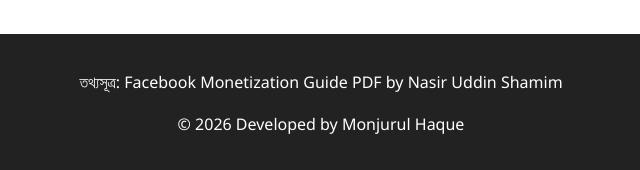
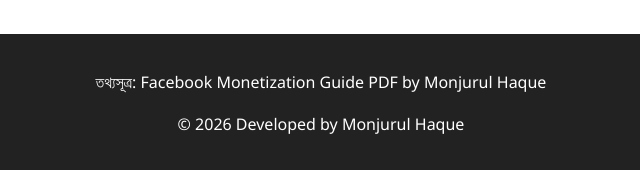
Before and after one commit to economist-bd/fb-guide, a website: page index.html in a window 1280 px wide. Shown: the part 4787-4957 px from the top of the page, 319-959 px from the left. Drawn offline with nearby package versions, Linux system fonts and the light colour scheme.

Commit message:
Update index.html

```diff
--- a/index.html
+++ b/index.html
@@ -271,7 +271,7 @@
 
     <footer>
         <div class="container">
-            <p>তথ্যসূত্র: Facebook Monetization Guide PDF by Nasir Uddin Shamim</p>
+            <p>তথ্যসূত্র: Facebook Monetization Guide PDF by Monjurul Haque</p>
             <p>&copy; 2026 Developed by Monjurul Haque</p>
         </div>
     </footer>
```
